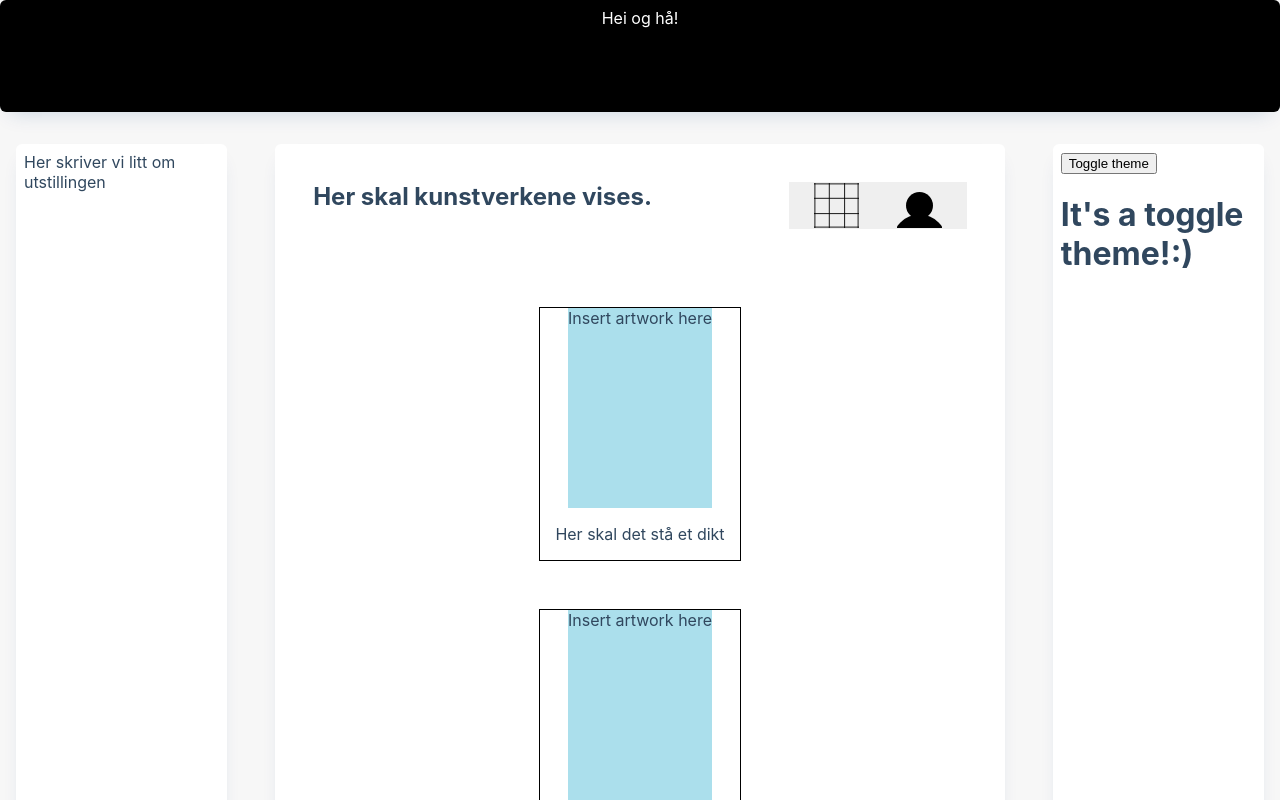
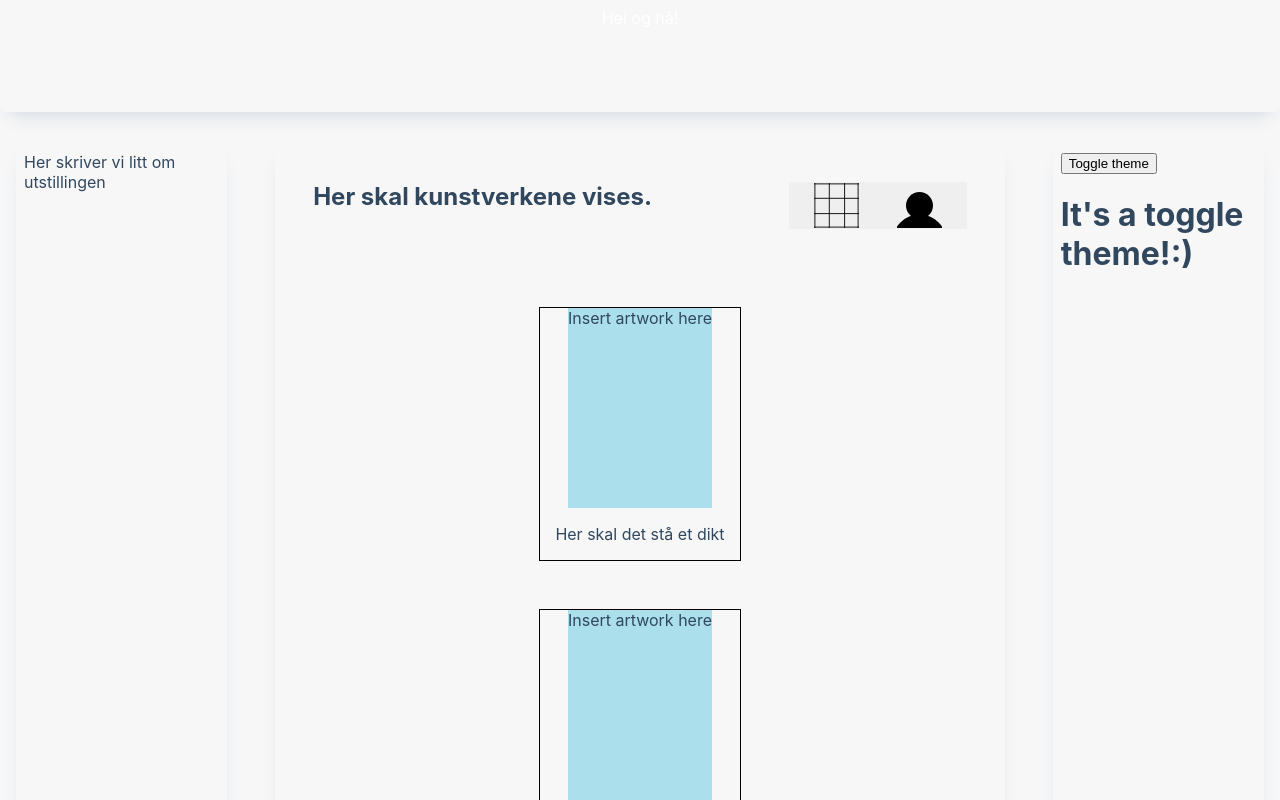
Before and after one commit to carobarstad/IT2810-project-2, a React (Create React App) app in the folder kunstutstilling/: page / in a window 1280 px wide. Shown: the top 800 px of the page. Built offline with nearby package versions, Linux system fonts and the light colour scheme.

Commit message:
Endret filstruktur

```diff
--- a/kunstutstilling/src/App.tsx
+++ b/kunstutstilling/src/App.tsx
@@ -1,36 +1,19 @@
-import React, { useState } from 'react';
-import { ThemeProvider } from 'styled-components';
-import { lightTheme, darkTheme } from './theme';
-import { GlobalStyles } from './global';
-import logo from './logo.svg';
-import './App.css';
+import React from 'react';
+import Header from './components/Header';
+import InfoBox from './components/InfoBox';
+import DisplayBox from './components/DisplayBox';
+import SettingsBox from './components/SettingsBox';
+import './components/components.css';
 
 
 
-function App() {
-
-  const [theme, setTheme] = useState('light');
-
-  const toggleTheme = () => {
-    if (theme === 'light') {
-      setTheme('dark');
-    } else {
-      setTheme('light');
-    }
-  }
-
+export default function App() {
   return (
-
-    <ThemeProvider theme={theme === 'light' ? lightTheme : darkTheme}>
-      <>
-        <GlobalStyles />
-        <button onClick={toggleTheme}>Toggle theme</button>
-        <h1>It's a toggle theme!:)</h1>
-        <footer>
-        </footer>
-      </>
-    </ThemeProvider>
-  );
+      <div className='Wrapper'>
+          <Header/>
+          <InfoBox/>
+          <DisplayBox/>
+          <SettingsBox/>
+      </div>
+  )
 }
-
-export default App;
--- a/kunstutstilling/src/components/SettingsBox.tsx
+++ b/kunstutstilling/src/components/SettingsBox.tsx
@@ -1,32 +1,10 @@
-import React, { useState } from 'react';
-import { ThemeProvider } from 'styled-components';
-import { lightTheme, darkTheme } from '../theme';
-import { GlobalStyles } from '../global';
-import logo from './logo.svg';
+import React from 'react';
+import Toggle from './Toggle';
 
-export default function SettingsBox() {
-
-    const [theme, setTheme] = useState('light');
-
-    const toggleTheme = () => {
-      if (theme === 'light') {
-        setTheme('dark');
-      } else {
-        setTheme('light');
-      }
-    }
-
-    return (
-        <div className='SettingsBox'>
-        <ThemeProvider theme={theme === 'light' ? lightTheme : darkTheme}>
-      <>
-        <GlobalStyles />
-        <button onClick={toggleTheme}>Toggle theme</button>
-        <h1>It's a toggle theme!:)</h1>
-        <footer>
-        </footer>
-      </>
-    </ThemeProvider>
-        </div>
-    )
+export default function InfoBox() {
+  return (
+    <div className="SettingsBox">
+      <Toggle />
+</div>
+  )
 }
--- a/kunstutstilling/src/components/Toggle.tsx
+++ b/kunstutstilling/src/components/Toggle.tsx
@@ -1,7 +1,30 @@
-import React from 'react';
-import { func, string } from 'prop-types';
-import styled from 'styled-components';
+import React, { useState } from 'react';
+import { ThemeProvider } from 'styled-components';
+import { lightTheme, darkTheme } from '../theme';
+import { GlobalStyles } from '../global';
 
-function Toggle() {
-    <h1>test</h1>
+export default function Toggle() {
+    const [theme, setTheme] = useState('light');
+
+    const toggleTheme = () => {
+      if (theme === 'light') {
+        setTheme('dark');
+      } else {
+        setTheme('light');
+      }
+    }
+
+    return (
+        <div className='SettingsBox'>
+        <ThemeProvider theme={theme === 'light' ? lightTheme : darkTheme}>
+      <>
+        <GlobalStyles />
+        <button onClick={toggleTheme}>Toggle theme</button>
+        <h1>It's a toggle theme!:)</h1>
+        <footer>
+        </footer>
+      </>
+    </ThemeProvider>
+        </div>
+    )
 }
--- a/kunstutstilling/src/components/Wrapper.tsx
+++ b/kunstutstilling/src/components/Wrapper.tsx
@@ -7,7 +7,6 @@ import SettingsBox from './SettingsBox'
 
 export default function Wrapper() {
     return (
-
         <div className='Wrapper'>
             <Header/>
             <InfoBox/>
--- a/kunstutstilling/src/global.tsx
+++ b/kunstutstilling/src/global.tsx
@@ -8,7 +8,8 @@ export const GlobalStyles = createGlobalStyle`
         transition: all 0.2s linear;
     }
 
-    .Wrapper {
+    .Wrapper > * {
         background: ${({ theme }) => theme.body};
+        transition: all 0.2s linear;
     }
 `
--- a/kunstutstilling/src/index.tsx
+++ b/kunstutstilling/src/index.tsx
@@ -1,14 +1,13 @@
 import React from 'react';
 import ReactDOM from 'react-dom';
 import './index.css';
+//import Wrapper from './components/Wrapper';
 import App from './App';
-import Wrapper from './components/Wrapper';
 import * as serviceWorker from './serviceWorker';
-import Wrapper from './components/Wrapper';
 
 ReactDOM.render(
   <React.StrictMode>
-    <Wrapper />
+    <App />
   </React.StrictMode>,
   document.getElementById('root')
 );
```
